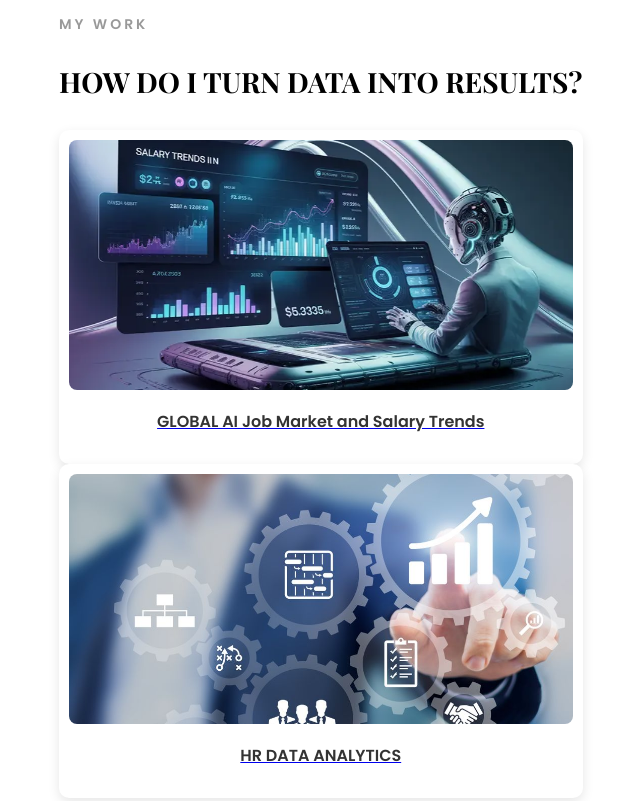
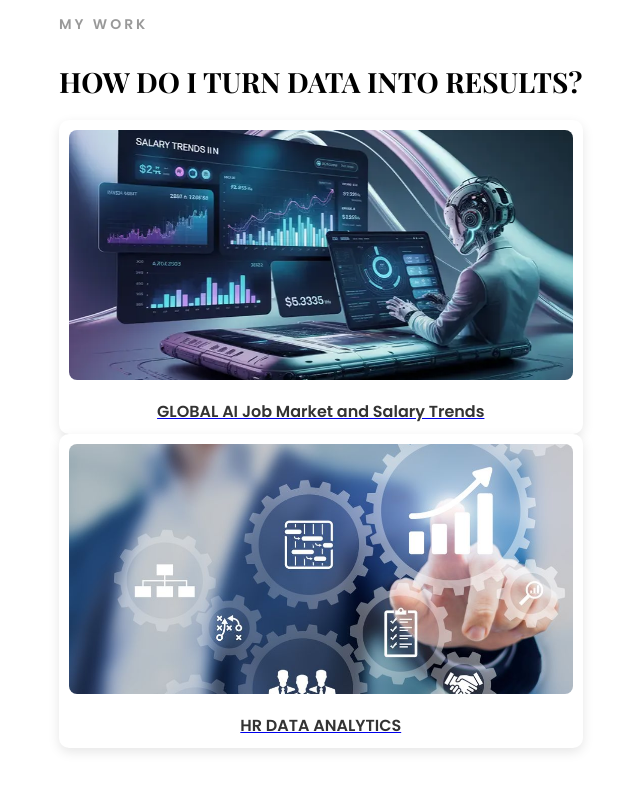
Before and after one commit to kruti95/kruti95.github.io, a plain HTML site: page index.html in a window 1280 px wide. Shown: the part 1620-2421 px from the top of the page, without its empty margins (301-941 px from the left). Drawn offline with nearby package versions, Linux system fonts and the light colour scheme; a script that the page names is missing.

Commit message:
Update style.css

```diff
--- a/style.css
+++ b/style.css
@@ -150,13 +150,6 @@ section#about p {
 
 
 /* ==== PORTFOLIO GRID STYLES ==== */
-.portfolio-grid {
-    display: grid;
-    grid-template-columns: repeat(auto-fit, minmax(300px, 1fr));
-    gap: 20px;
-    margin-top: 30px;
-}
-
 .portfolio-item {
     background-color: #fff;
     border-radius: 10px;
```
